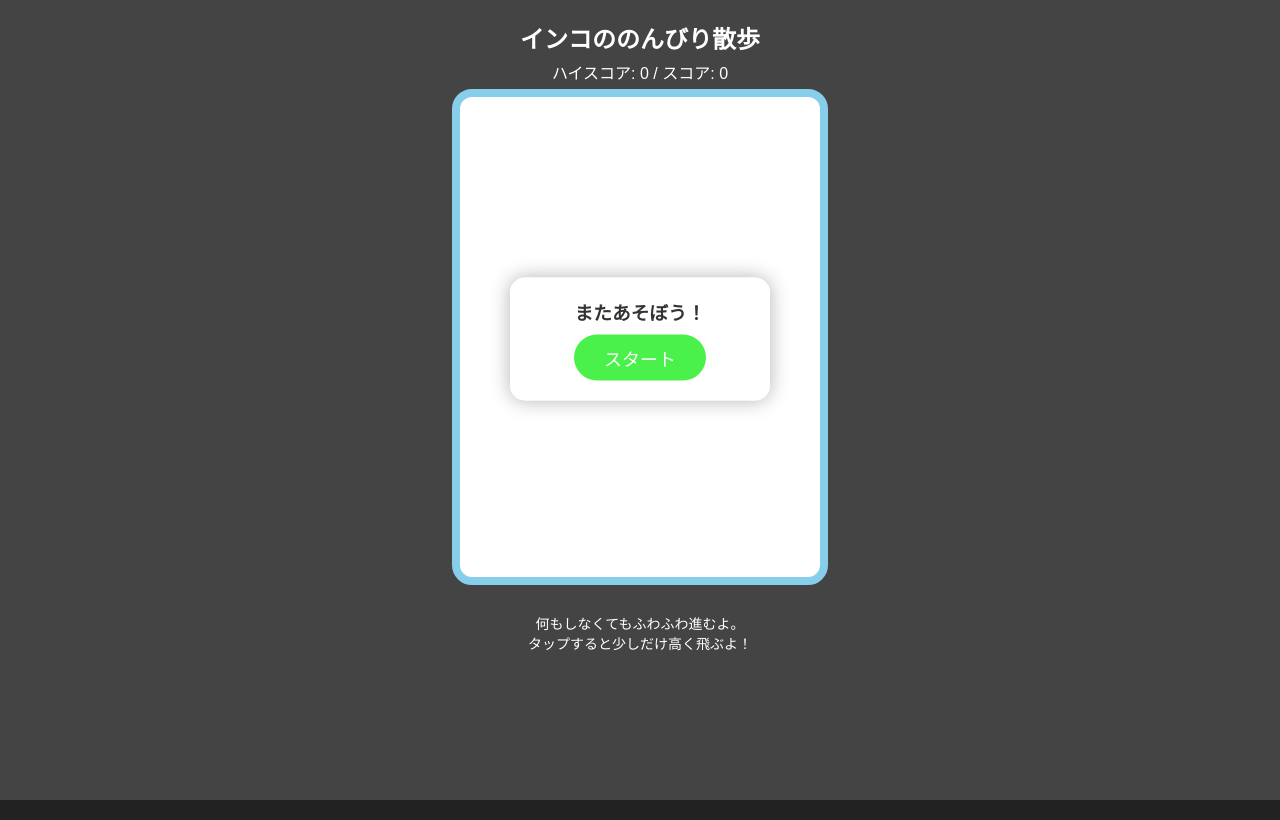
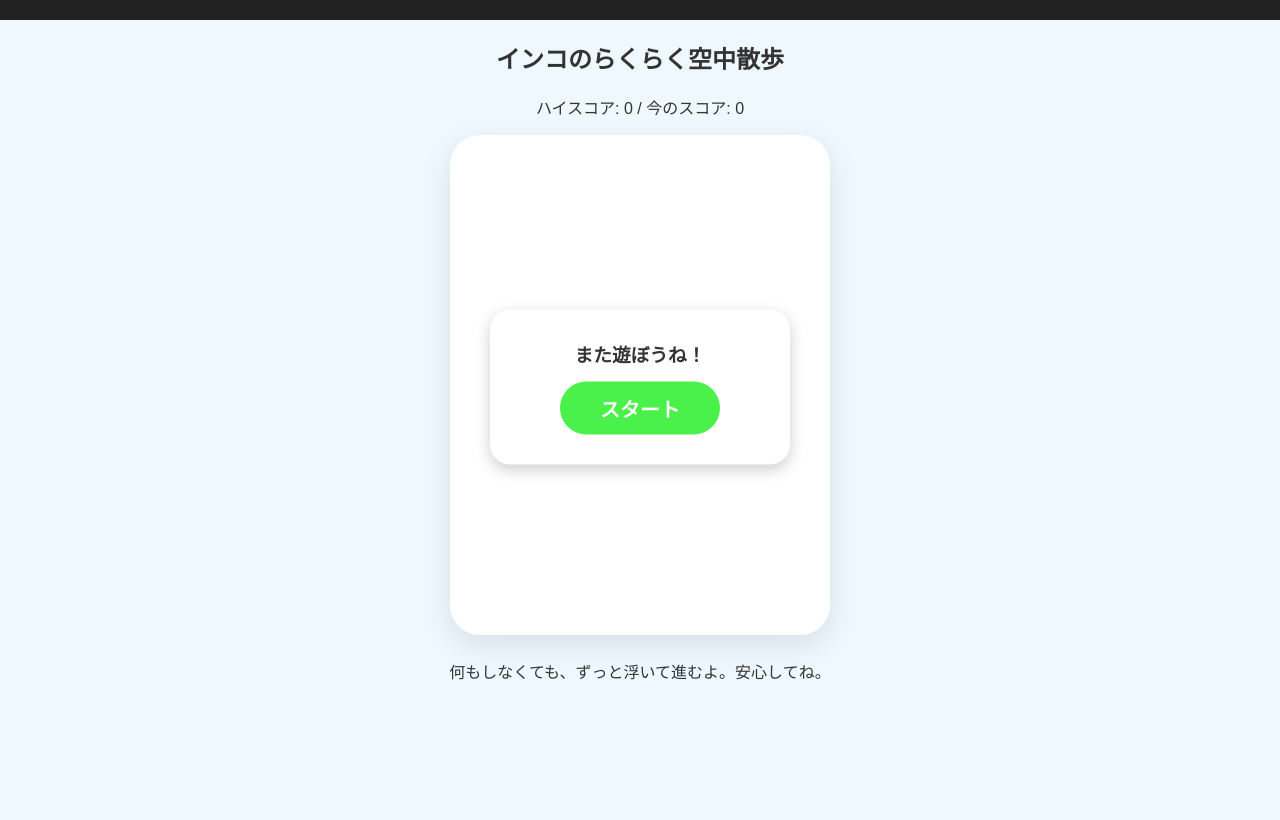
Before and after one commit to lunaceo7/inko-adventure, a React (Vite) app: page / in a window 1280 px wide. Built offline with nearby package versions, Linux system fonts and the light colour scheme.

Commit message:
Update App.jsx

```diff
--- a/src/App.jsx
+++ b/src/App.jsx
@@ -6,17 +6,18 @@ const App = () => {
   const [gameActive, setGameActive] = useState(false);
   const [highScore, setHighScore] = useState(0);
 
-  // --- 「何もしなくても進める」ゆったり設定 ---
+  // --- スピードを「ずっと遅く」固定する設定 ---
+  const PIPE_SPEED = 1.2;      // ずっとこの低速で固定。急に早くなりません。
+  const FLOAT_STRENGTH = 0.05; // 真ん中に戻ろうとする力（自動浮遊）
+  const GRAVITY = 0.05;        // 重力をさらに弱く
+  const JUMP_STRENGTH = -3;    // タップした時の動きもさらに優しく
+
   const BIRD_WIDTH = 24;
   const BIRD_HEIGHT = 18;
-  const FLOAT_STRENGTH = 0.03; // ふわふわ浮く力（自動）
-  const GRAVITY = 0.1;         // 重力（極めて弱い）
-  const JUMP_STRENGTH = -3.5;  // ジャンプ（さらに優しく）
   const PIPE_WIDTH = 40;
-  const PIPE_GAP = 260;        // 隙間をさらに広く（画面の半分以上）
-  const PIPE_SPEED = 1.5;      // スピードを「お散歩」レベルに落とす
-  const SPAWN_RATE = 150;      // 土管の間隔をたっぷり空ける
-  const HIT_BOX_MARGIN = 12;   // 判定を最大級に甘く
+  const PIPE_GAP = 280;        // 隙間をさらに広げて、ほぼ当たらないように。
+  const SPAWN_RATE = 180;      // 土管が来る間隔を長くして、ゆったりさせます。
+  const HIT_BOX_MARGIN = 15;   // 判定を最大級に甘く（かすっても大丈夫）
 
   const birdY = useRef(250);
   const velocity = useRef(0);
@@ -56,23 +57,24 @@ const App = () => {
     const ctx = canvas.getContext('2d');
 
     const update = () => {
-      // --- 自動浮遊ロジック ---
-      // 何もしなくても画面の真ん中（250px）あたりに戻ろうとする力を加える
-      const diff = 250 - birdY.current;
+      // --- ずっと浮き続けるためのロジック ---
+      // 常に画面中央（250px）を目指してふわふわ動く
+      const centerTarget = 250;
+      const diff = centerTarget - birdY.current;
       velocity.current += diff * FLOAT_STRENGTH;
 
       velocity.current += GRAVITY;
-      velocity.current *= 0.95; // 速度にブレーキをかけて動きを滑らかに
+      velocity.current *= 0.92; // 動きをマイルドにするブレーキ
       birdY.current += velocity.current;
 
+      // 土管の生成（常に同じスピードで迫る）
       if (frame.current % SPAWN_RATE === 0) {
-        // 土管の位置も、中央を通れば当たらないように調整
-        const pipeHeight = Math.random() * 100 + 20;
+        const pipeHeight = Math.random() * 80 + 40;
         pipes.current.push({ x: canvas.width, top: pipeHeight, passed: false });
       }
 
       pipes.current.forEach((pipe) => {
-        pipe.x -= PIPE_SPEED;
+        pipe.x -= PIPE_SPEED; // ここが一定なので急に早くなりません
 
         // 当たり判定
         const birdLeft = 50 + HIT_BOX_MARGIN;
@@ -85,6 +87,7 @@ const App = () => {
           birdLeft < pipe.x + PIPE_WIDTH &&
           (birdTop < pipe.top || birdBottom > pipe.top + PIPE_GAP)
         ) {
+          // 判定を甘くしているので、よほど外れない限りセーフ
           setGameActive(false);
         }
 
@@ -98,27 +101,20 @@ const App = () => {
         }
       });
 
-      // 画面外でも死なないように余裕を持たせる
-      if (birdY.current > canvas.height + 50 || birdY.current < -100) setGameActive(false);
+      // 画面から消えないように上下の制限を緩く
+      if (birdY.current > canvas.height + 100 || birdY.current < -150) setGameActive(false);
       if (pipes.current[0]?.x < -PIPE_WIDTH) pipes.current.shift();
       frame.current++;
     };
 
     const draw = () => {
-      ctx.fillStyle = '#E0FFFF'; // さらに優しい空の色
+      // 背景
+      ctx.fillStyle = '#F0F8FF';
       ctx.fillRect(0, 0, canvas.width, canvas.height);
 
-      // 背景の雲（お散歩感を出す）
-      ctx.fillStyle = 'rgba(255, 255, 255, 0.8)';
-      ctx.beginPath();
-      ctx.arc(100, 80, 20, 0, Math.PI * 2);
-      ctx.arc(120, 80, 25, 0, Math.PI * 2);
-      ctx.arc(140, 80, 20, 0, Math.PI * 2);
-      ctx.fill();
-
-      // 土管
-      ctx.fillStyle = '#98FB98';
-      ctx.strokeStyle = '#3CB371';
+      // 土管（パステルグリーンで優しく）
+      ctx.fillStyle = '#B0E57C';
+      ctx.strokeStyle = '#77A64B';
       ctx.lineWidth = 2;
       pipes.current.forEach((pipe) => {
         ctx.fillRect(pipe.x, 0, PIPE_WIDTH, pipe.top);
@@ -150,26 +146,26 @@ const App = () => {
 
   return (
     <div onMouseDown={jump} style={{
-      textAlign: 'center', backgroundColor: '#444', minHeight: '100vh', color: 'white',
+      textAlign: 'center', backgroundColor: '#F0F8FF', minHeight: '100vh', color: '#333',
       fontFamily: 'sans-serif', userSelect: 'none', touchAction: 'none'
     }}>
-      <h2 style={{ paddingTop: '20px', margin: 0 }}>インコののんびり散歩</h2>
-      <p style={{ margin: '5px' }}>ハイスコア: {highScore} / スコア: {score}</p>
+      <h2 style={{ paddingTop: '20px' }}>インコのらくらく空中散歩</h2>
+      <p>ハイスコア: {highScore} / 今のスコア: {score}</p>
 
       <div style={{ position: 'relative', display: 'inline-block' }}>
-        <canvas ref={canvasRef} width="360" height="480" style={{ border: '8px solid #87CEEB', borderRadius: '20px', background: '#fff' }} />
+        <canvas ref={canvasRef} width="360" height="480" style={{ border: '10px solid #FFF', borderRadius: '30px', boxShadow: '0 10px 30px rgba(0,0,0,0.1)', background: '#fff' }} />
         {!gameActive && (
           <div style={{
             position: 'absolute', top: '50%', left: '50%', transform: 'translate(-50%, -50%)',
-            background: 'rgba(255,255,255,0.95)', color: '#333', padding: '20px', borderRadius: '15px',
-            boxShadow: '0 0 20px rgba(0,0,0,0.3)', width: '220px'
+            background: 'white', padding: '30px', borderRadius: '20px',
+            boxShadow: '0 5px 15px rgba(0,0,0,0.2)', width: '240px'
           }}>
-            <h3 style={{ margin: '0 0 10px 0' }}>またあそぼう！</h3>
-            <button style={{ padding: '10px 30px', fontSize: '18px', borderRadius: '25px', border: 'none', background: '#4af14a', color: 'white', cursor: 'pointer' }}>スタート</button>
+            <h3 style={{ margin: '0 0 15px 0' }}>また遊ぼうね！</h3>
+            <button style={{ padding: '12px 40px', fontSize: '20px', borderRadius: '30px', border: 'none', background: '#4af14a', color: 'white', fontWeight: 'bold', cursor: 'pointer' }}>スタート</button>
           </div>
         )}
       </div>
-      <p style={{ padding: '10px', fontSize: '14px' }}>何もしなくてもふわふわ進むよ。<br/>タップすると少しだけ高く飛ぶよ！</p>
+      <p style={{ marginTop: '20px' }}>何もしなくても、ずっと浮いて進むよ。安心してね。</p>
     </div>
   );
 };
```
